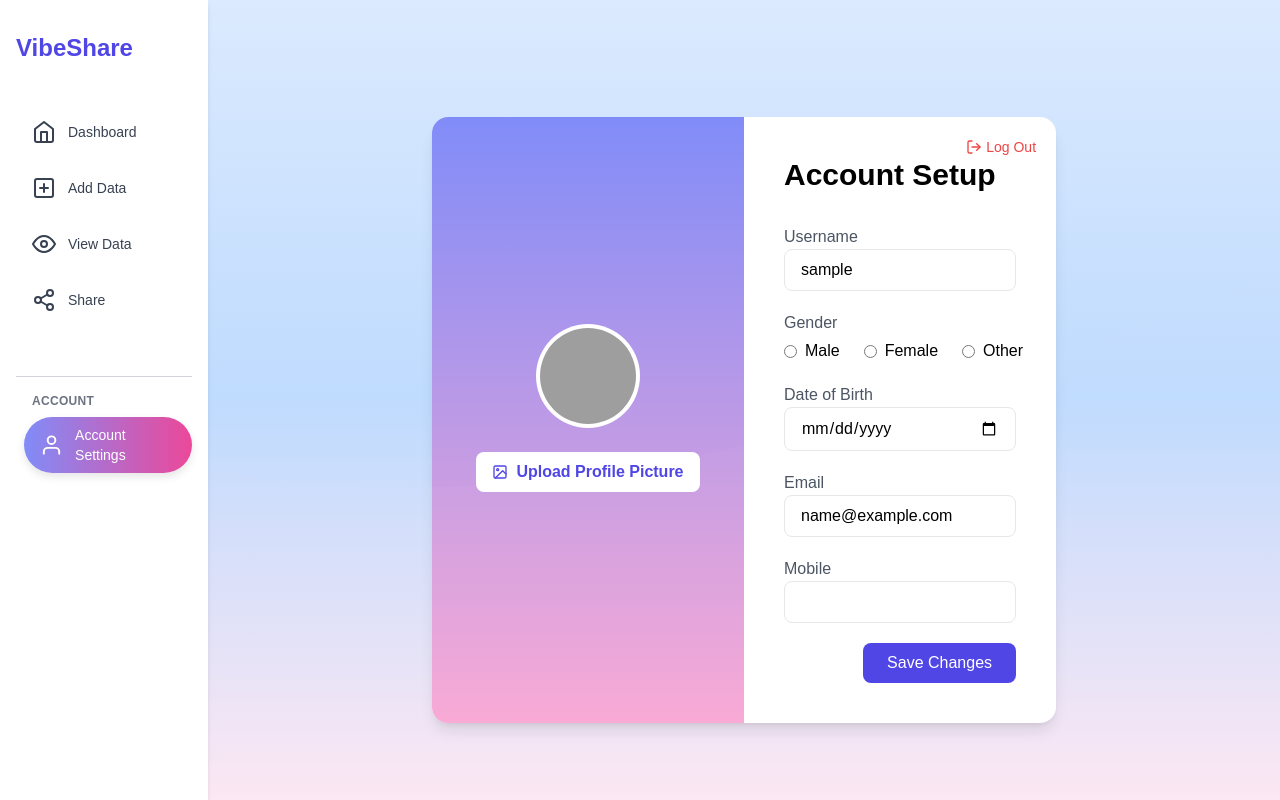
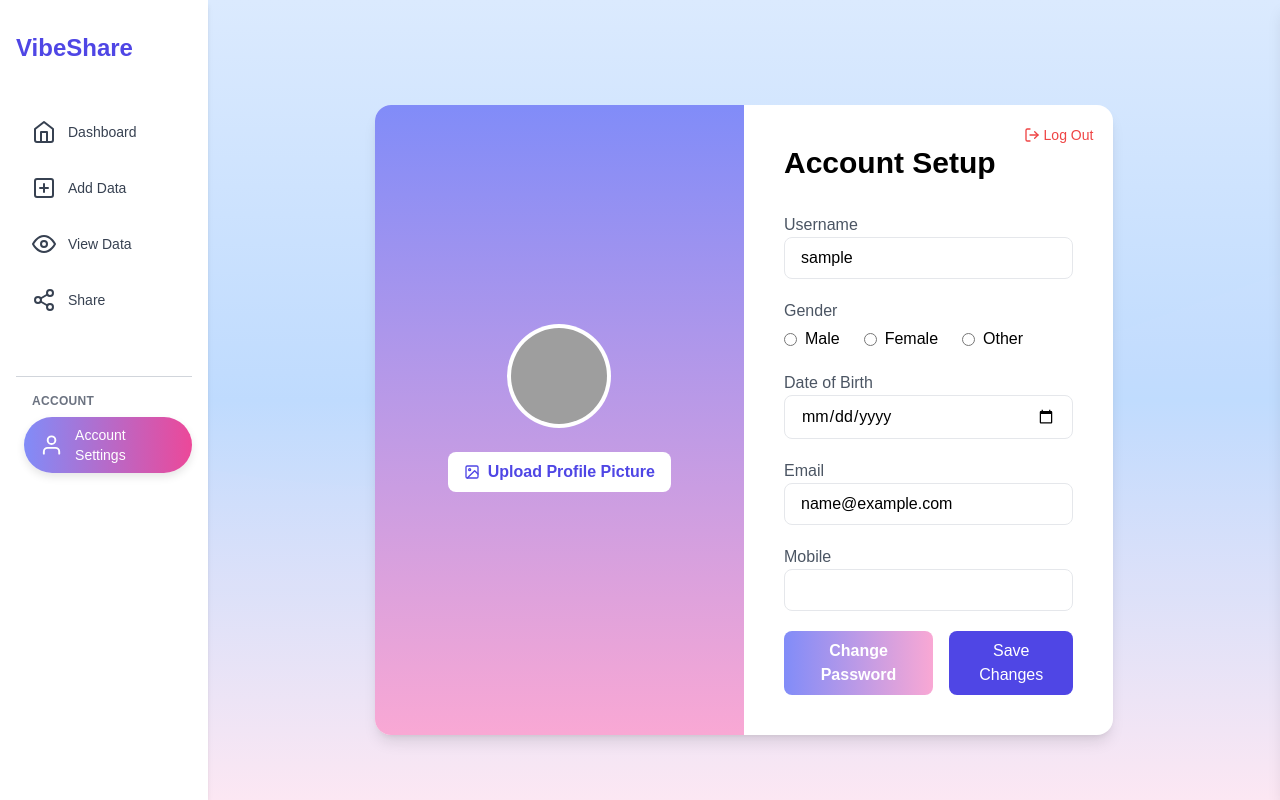
Before and after one commit to LithikaAA/CITS3403group_gc_74, a Flask app: page /auth/account-setup in a window 1280 px wide. Run offline with Flask 3, Linux system fonts and the light colour scheme; the visitor is signed in with stand-in values (Sample User, id 1); some libraries are stand-ins or nearby versions; grey boxes are pictures that could not be loaded.

Commit message:
feat(account): add slide-in Change Password modal

```diff
--- a/app/templates/account_setup.html
+++ b/app/templates/account_setup.html
@@ -2,7 +2,7 @@
 {% block title %}Account Setup | VibeShare{% endblock %}
 
 {% block content %}
-<div class="flex max-w-4xl mx-auto bg-white shadow-lg rounded-2xl mt-10 overflow-hidden">
+<div class="flex max-w-4xl mx-auto bg-white shadow-lg rounded-2xl mt-10 overflow-hidden relative">
 
   <!-- Left Panel: Profile Picture & Upload -->
   <div class="w-1/2 bg-gradient-to-b from-indigo-400 to-pink-300 p-10 flex flex-col items-center justify-center text-white">
@@ -19,7 +19,6 @@
     <form id="picForm" method="POST" action="{{ url_for('auth.account_setup') }}" enctype="multipart/form-data" class="mb-6 flex flex-col items-center">
       <!-- preserve existing fields so partial post won't clear them -->
       <input type="hidden" name="username" value="{{ current_user.username or '' }}" />
-      <input type="hidden" name="name" value="{{ current_user.name or '' }}" />
       <input type="hidden" name="gender" value="{{ current_user.gender or '' }}" />
       <input type="hidden" name="dob" value="{{ current_user.dob|default('', true) }}" />
       <input type="hidden" name="email" value="{{ current_user.email or '' }}" />
@@ -42,95 +41,95 @@
 
   <!-- Right Panel: Account Details -->
   <div class="w-1/2 p-10 relative">
-    <!-- Logout link with hover bubble and icon -->
-    <a
-      href="{{ url_for('auth.logout') }}"
-      class="absolute top-4 right-4 inline-flex items-center text-sm text-red-500 transition p-1 rounded-full hover:bg-red-100 hover:text-red-600"
-    >
+    <!-- Logout link -->
+    <a href="{{ url_for('auth.logout') }}" class="absolute top-4 right-4 inline-flex items-center text-sm text-red-500 transition p-1 rounded-full hover:bg-red-100 hover:text-red-600">
       <i data-feather="log-out" class="w-4 h-4 mr-1"></i>
       Log Out
     </a>
 
     <h1 class="text-3xl font-bold mb-8">Account Setup</h1>
 
+    <!-- Account Details Form -->
     <form method="POST" action="{{ url_for('auth.account_setup') }}" class="space-y-5">
-      <!-- Username -->
+      <!-- Username (required) -->
       <div>
         <label class="block text-gray-600">Username</label>
-        <input
-          type="text"
-          name="username"
-          value="{{ current_user.username }}"
-          class="w-full border px-4 py-2 rounded-lg"
-          required
-        />
+        <input type="text" name="username" value="{{ current_user.username }}" class="w-full border px-4 py-2 rounded-lg" required />
       </div>
 
-      <!-- Name -->
-
-
-      <!-- Gender -->
+      <!-- Gender (optional) -->
       <div>
         <label class="block text-gray-600">Gender</label>
         <div class="flex space-x-6 mt-1">
           {% for opt in ['Male', 'Female', 'Other'] %}
             <label class="inline-flex items-center">
-              <input
-                type="radio"
-                name="gender"
-                value="{{ opt }}"
-                {% if current_user.gender == opt %}checked{% endif %}
-                required
-                class="mr-2"
-              />
+              <input type="radio" name="gender" value="{{ opt }}" {% if current_user.gender == opt %}checked{% endif %} class="mr-2" />
               <span>{{ opt }}</span>
             </label>
           {% endfor %}
         </div>
       </div>
 
-      <!-- Date of Birth -->
+      <!-- Date of Birth (optional) -->
       <div>
         <label class="block text-gray-600">Date of Birth</label>
-        <input
-          type="date"
-          name="dob"
-          value="{{ current_user.dob|default('', true) }}"
-          class="w-full border px-4 py-2 rounded-lg"
-          required
-        />
+        <input type="date" name="dob" value="{{ current_user.dob|default('', true) }}" class="w-full border px-4 py-2 rounded-lg" />
       </div>
 
-      <!-- Email -->
+      <!-- Email (required) -->
       <div>
         <label class="block text-gray-600">Email</label>
-        <input
-          type="email"
-          name="email"
-          value="{{ current_user.email or '' }}"
-          class="w-full border px-4 py-2 rounded-lg"
-          required
-        />
+        <input type="email" name="email" value="{{ current_user.email or '' }}" class="w-full border px-4 py-2 rounded-lg" required />
       </div>
 
-      <!-- Mobile -->
+      <!-- Mobile (optional) -->
       <div>
         <label class="block text-gray-600">Mobile</label>
-        <input
-          type="text"
-          name="mobile"
-          value="{{ current_user.mobile or '' }}"
-          class="w-full border px-4 py-2 rounded-lg"
-        />
+        <input type="text" name="mobile" value="{{ current_user.mobile or '' }}" class="w-full border px-4 py-2 rounded-lg" />
       </div>
 
-      <!-- Save Button -->
-      <div class="flex justify-end mt-6">
+      <!-- Action Buttons -->
+      <div class="flex justify-end mt-6 space-x-4">
         <button
-          type="submit"
-          class="px-6 py-2 bg-indigo-600 text-white rounded-lg hover:bg-indigo-700"
+          id="openChangePassword"
+          type="button"
+          class="bg-gradient-to-r from-indigo-400 to-pink-300 text-white font-semibold px-6 py-2 rounded-lg hover:from-indigo-500 hover:to-pink-400 transition"
         >
+          Change Password
+        </button>
+        <button type="submit" class="px-6 py-2 bg-indigo-600 text-white rounded-lg hover:bg-indigo-700">
           Save Changes
+        </button>
+      </div>
+    </form>
+
+  </div>
+</div>
+
+<!-- Modal Overlay & Sidebar -->
+<div id="modalOverlay" class="fixed inset-0 bg-black bg-opacity-50 hidden"></div>
+<div id="changePasswordModal" class="fixed top-0 right-0 h-full w-96 bg-white shadow-lg transform translate-x-full transition-transform">
+  <div class="p-6">
+    <div class="flex justify-between items-center mb-4">
+      <h2 class="text-2xl font-semibold">Change Password</h2>
+      <button id="closeChangePassword" class="text-gray-500 hover:text-gray-700 text-2xl leading-none">&times;</button>
+    </div>
+    <form method="POST" action="{{ url_for('auth.change_password') }}" class="space-y-5">
+      <div>
+        <label class="block text-gray-600">Current Password</label>
+        <input type="password" name="current_password" class="w-full border px-4 py-2 rounded-lg" required />
+      </div>
+      <div>
+        <label class="block text-gray-600">New Password</label>
+        <input type="password" name="new_password" class="w-full border px-4 py-2 rounded-lg" required />
+      </div>
+      <div>
+        <label class="block text-gray-600">Confirm New Password</label>
+        <input type="password" name="confirm_password" class="w-full border px-4 py-2 rounded-lg" required />
+      </div>
+      <div class="flex justify-end">
+        <button type="submit" class="px-6 py-2 bg-indigo-600 text-white rounded-lg hover:bg-indigo-700">
+          Update Password
         </button>
       </div>
     </form>
@@ -139,5 +138,20 @@
 
 <script>
   feather.replace();
+  const openBtn = document.getElementById('openChangePassword');
+  const closeBtn = document.getElementById('closeChangePassword');
+  const overlay = document.getElementById('modalOverlay');
+  const modal = document.getElementById('changePasswordModal');
+  function openModal() {
+    overlay.classList.remove('hidden');
+    modal.classList.remove('translate-x-full');
+  }
+  function closeModal() {
+    overlay.classList.add('hidden');
+    modal.classList.add('translate-x-full');
+  }
+  openBtn.addEventListener('click', openModal);
+  closeBtn.addEventListener('click', closeModal);
+  overlay.addEventListener('click', closeModal);
 </script>
 {% endblock %}
```
